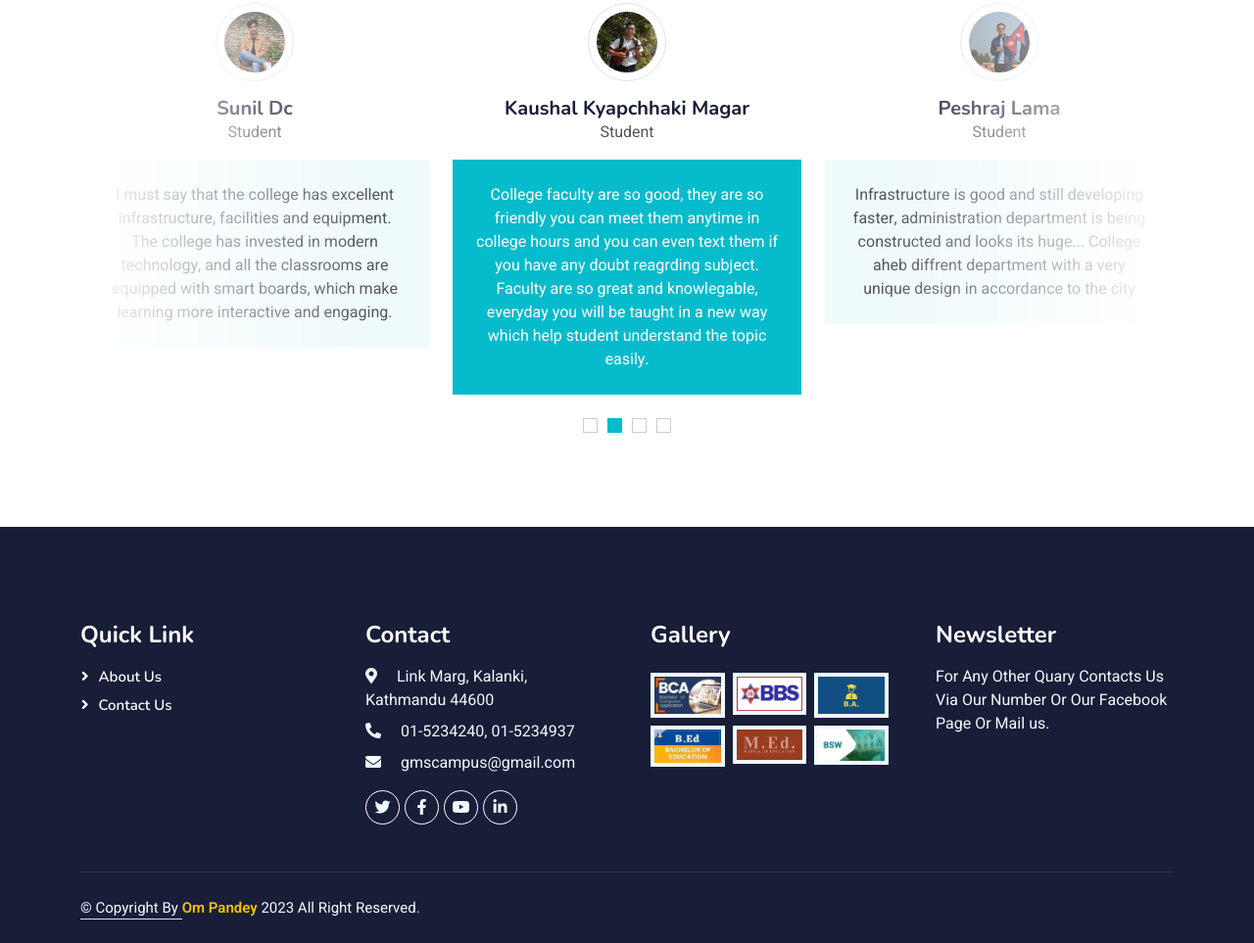
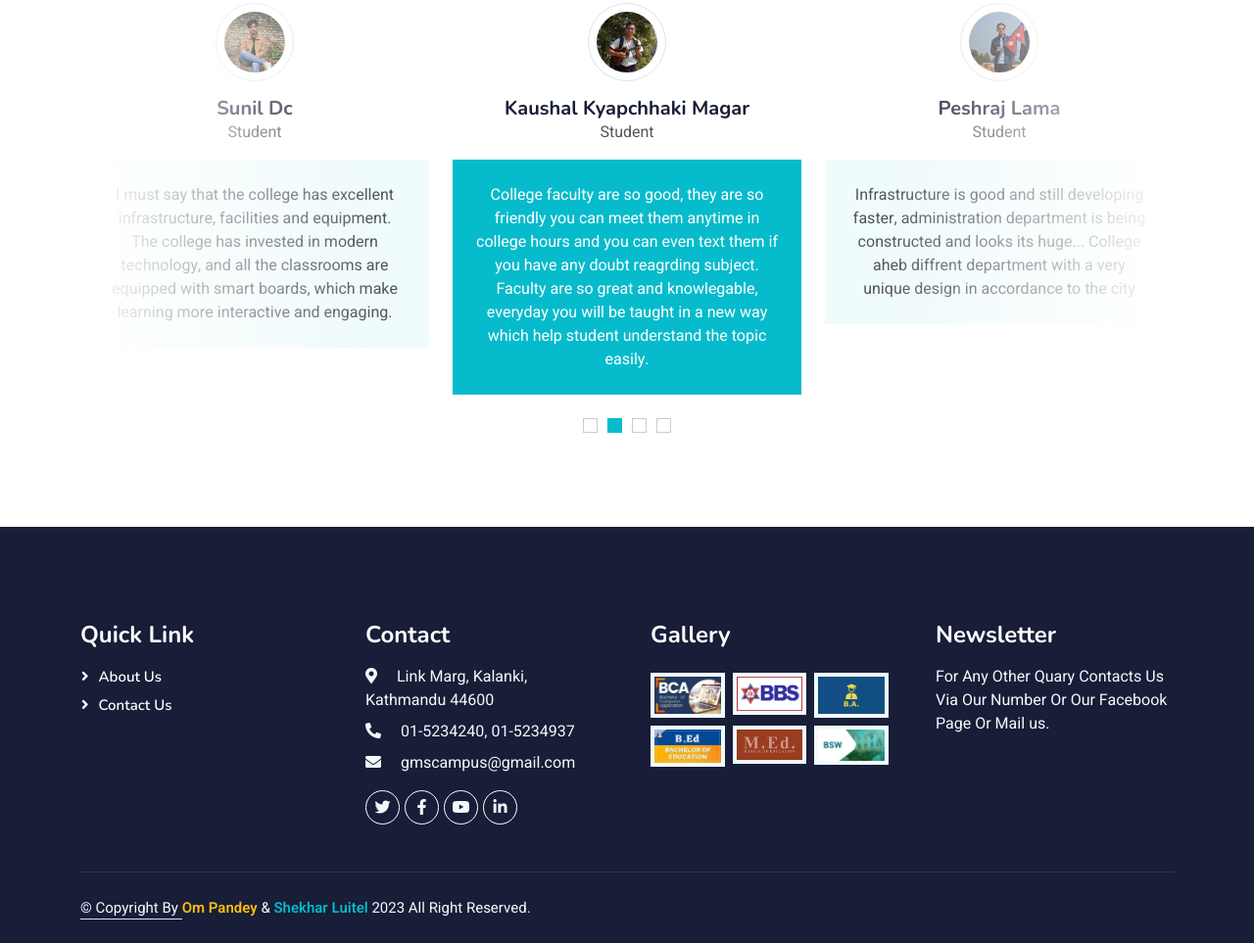
Before and after one commit to ompandey07/Gms-web-main, a plain HTML site: page index.html in a window 1280 px wide. Shown: the part 4549-5512 px from the top of the page at 98% size. Drawn offline with nearby package versions, Linux system fonts and the light colour scheme.

Commit message:
footer added

```diff
--- a/index.html
+++ b/index.html
@@ -784,8 +784,8 @@
                 <div class="row">
                     <div class="col-md-6 text-center text-md-start mb-3 mb-md-0">
                         <a class="border-bottom">
-			    &copy; Copyright By <a href="https://www.omkumarpandey.com.np/" target="_blank" class="text-warning"><b>Om Pandey</b></a> 2023 All Right Reserved.
-				</a>
+                                &copy; Copyright By <a href="https://www.omkumarpandey.com.np/" target="_blank" class="text-warning"><b>Om Pandey</b></a> & <a href="https://www.shekharluitel.com.np/" class="text-primary" target="_blank"><b>Shekhar Luitel</b></a> 2023 All Right Reserved.
+                        </a>
 
                         <!--/*** This template is free as long as you keep the footer author’s credit link/attribution link/backlink. If you'd like to use the template without the footer author’s credit link/attribution link/backlink, you can purchase the Credit Removal License from "https://htmlcodex.com/credit-removal". Thank you for your support. ***/-->
                         <!-- Designed By <a class="border-bottom" href="https://www.omkumarpandey.com.np/">Om Pandey</a><br><br>
```
